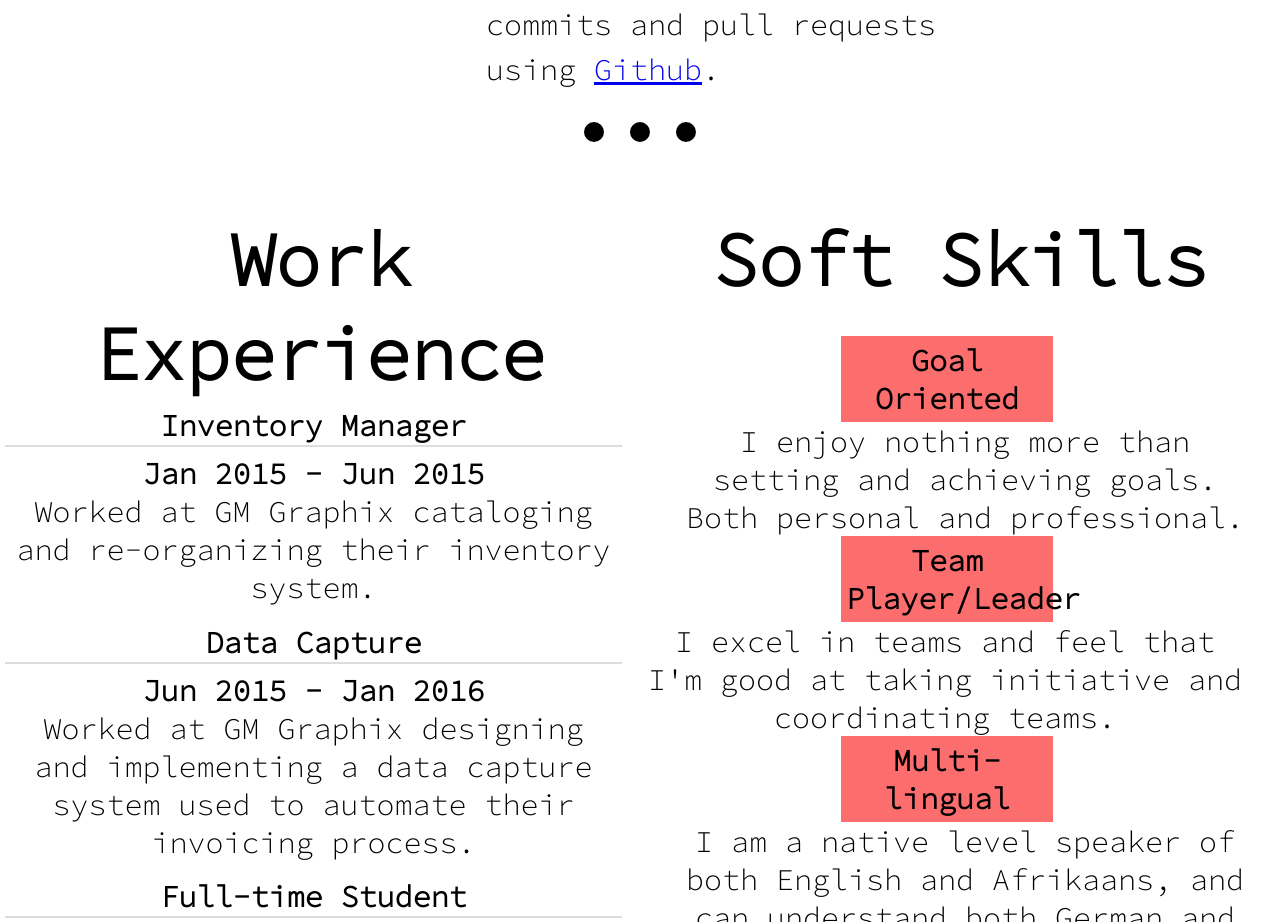
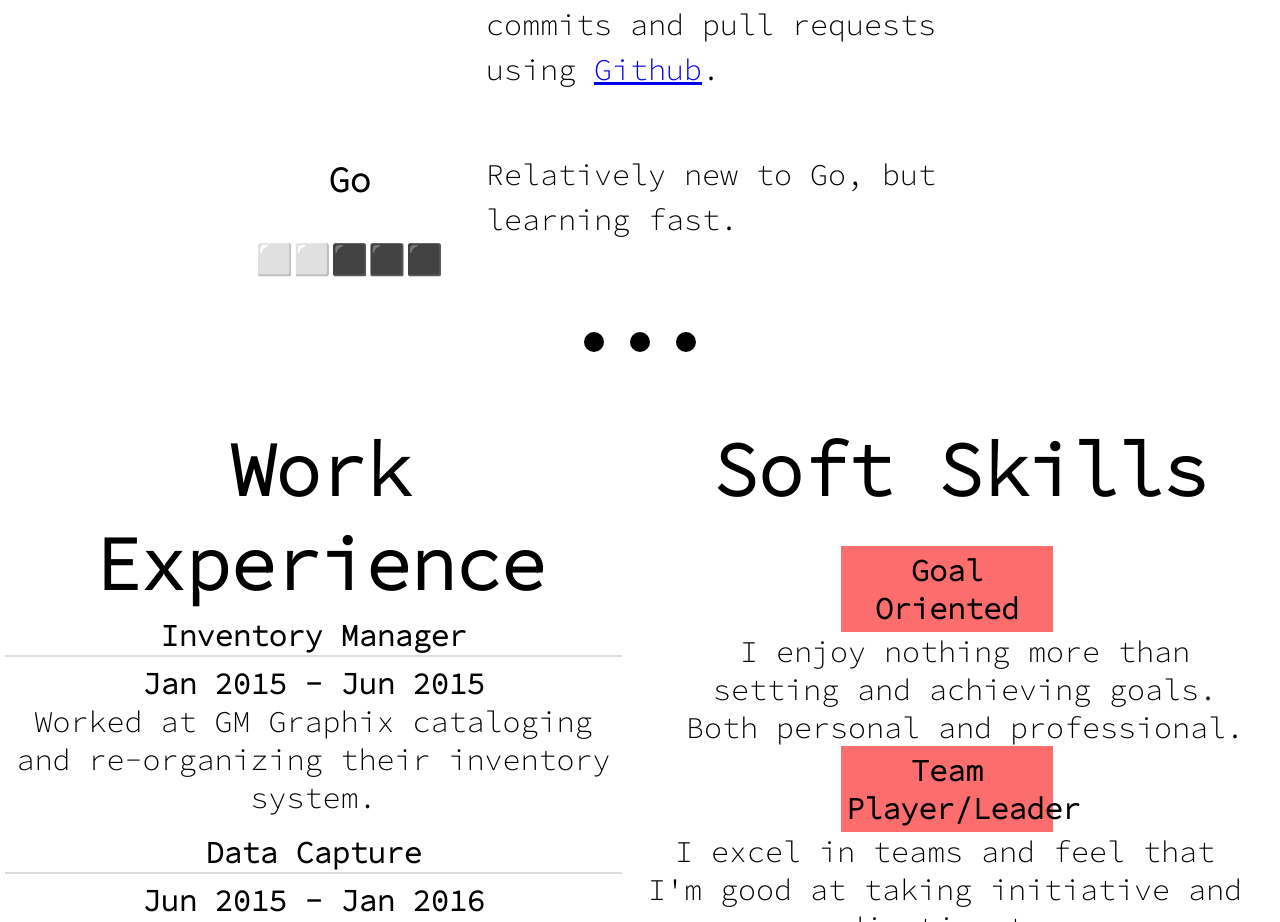
Before and after one commit to Skerminkel/skerminkel.github.io, a plain HTML site: page index.html in a window 1280 px wide. Shown: the part 1843-2765 px from the top of the page. Drawn offline with Linux system fonts and the light colour scheme.

Commit message:
update index.html to include new skills

```diff
--- a/index.html
+++ b/index.html
@@ -69,6 +69,15 @@
         </div>
         <p>I am familiar with the basics of Git, I know how to do version tracking/control,
           commits and pull requests using <a class="git-link" href="#">Github</a>. <br>
+      </div>
+    </div>
+
+     <div class="skill-row skill-sub">
+        <div class="skill-heading">
+          <h3>Go</h3>
+          <p>⬜⬜⬛⬛⬛</p>
+        </div>
+        <p>Relatively new to Go, but learning fast. <br>
       </div>
     </div>
     <hr>
```
